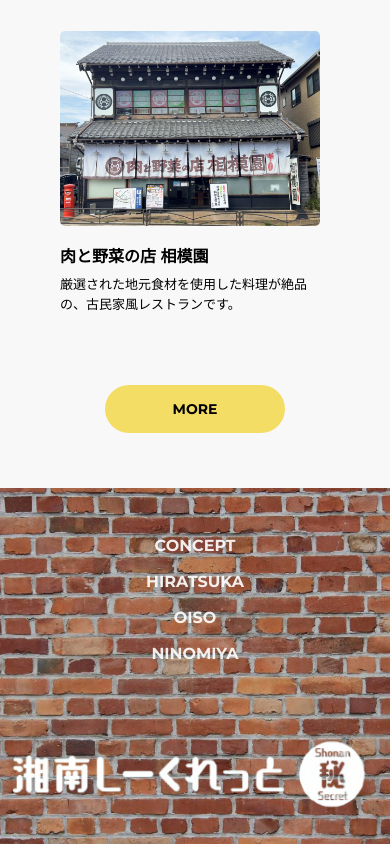
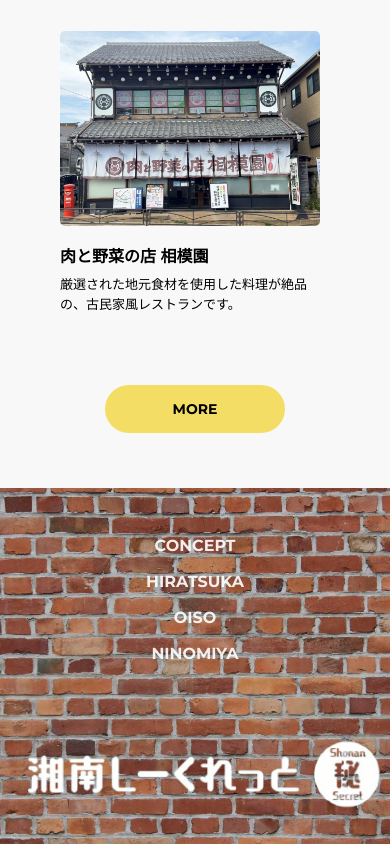
Before and after one commit to YutaTaka9/shonansecret, a plain HTML site: page index.html in a window 390 px wide. Shown: the part 1375-2219 px from the top of the page. Drawn offline with Linux system fonts and the light colour scheme.

Commit message:
Update common.css

```diff
--- a/css/common.css
+++ b/css/common.css
@@ -114,6 +114,13 @@ img {
     text-align: center;
   }
 
+    .footer-logo {
+    display: block;
+    width: 420px;
+    margin-top: 40px;
+    margin-left: 30px;
+  }
+
   .site-menu li {
     margin-top: 20px;
   }
```
